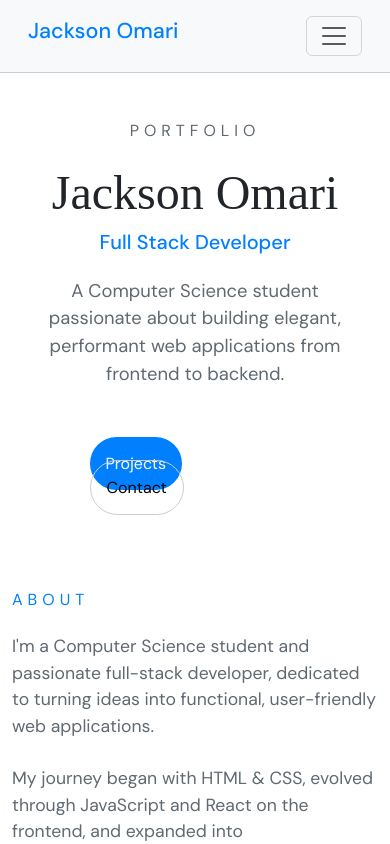
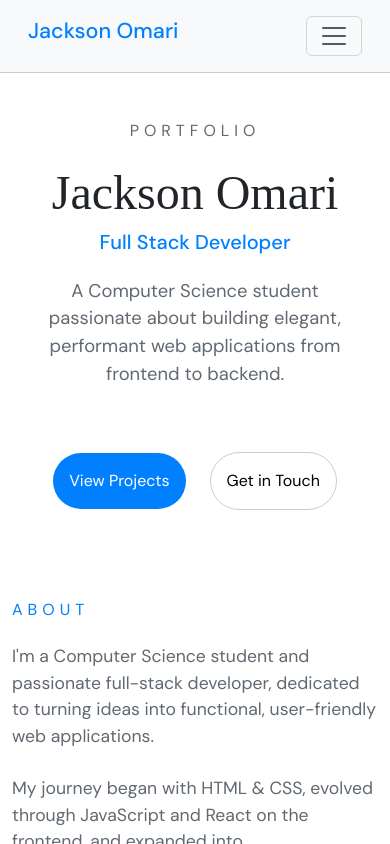
Before and after one commit to CodeOmari/Portfolio, a React (Vite) app: page / in a window 390 px wide. Shown: the top 844 px of the page. Built offline with nearby package versions, Linux system fonts and the light colour scheme; a web font is replaced by a local one.

Commit message:
update hero section to be responsive on mobile screen sizes

```diff
--- a/src/components/introduction.jsx
+++ b/src/components/introduction.jsx
@@ -38,19 +38,14 @@ export default function Introduction(){
                 </p>
             </div>
 
-            <div className="container buttons-section d-flex align-items-center justify-content-center">
-                <div className="row">
-                    <div className="col-sm-6 projects">
-                        <a href="#projects" className="p-3 rounded-pill text-center">
-                            Projects
-                        </a>
-                    </div>
-                    <div className="col-sm-6 reach-me">
-                        <a href="mailto:jacksonomari2230@gmail.com" target="_blank" className="p-3 rounded-pill text-center">
-                            Contact
-                        </a>
-                    </div>
-                </div>
+            <div className="buttons-section d-flex align-items-center gap-4 justify-content-center">
+                <a href="#projects" className="projects p-3 rounded-pill text-center">
+                        View Projects
+                </a>
+                <a href="mailto:jacksonomari2230@gmail.com" target="_blank" className="reach-me p-3 rounded-pill text-center">
+                        Get in Touch
+                </a>
+
             </div>
         </div>
     )
--- a/src/styles/introduction.css
+++ b/src/styles/introduction.css
@@ -26,24 +26,24 @@
     font-size: 1.15rem;
     font-weight: 400;
 }
-.projects a{
+.projects{
     text-decoration: none;
     background-color: #0080FF;
     color: #fff;
     font-family: "DM Sans", sans-serif;
     transition: opacity 0.15s ease;
 }
-.projects a:hover{
+.projects:hover{
     opacity: 0.8;
 }
-.reach-me a{
+.reach-me{
     text-decoration: none;
     border: 1px solid #ccc;
     color: #000;
     font-family: "DM Sans", sans-serif;
     transition: all 0.15s ease;
 }
-.reach-me a:hover{
+.reach-me:hover{
     border: 1px solid #0080FF;
     color: #0080FF;
 }
```
